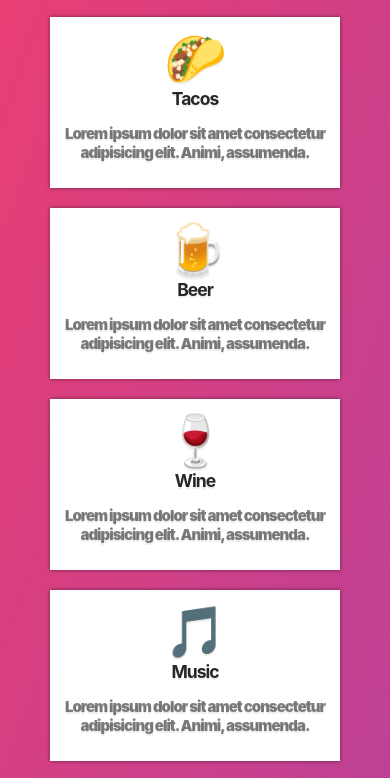
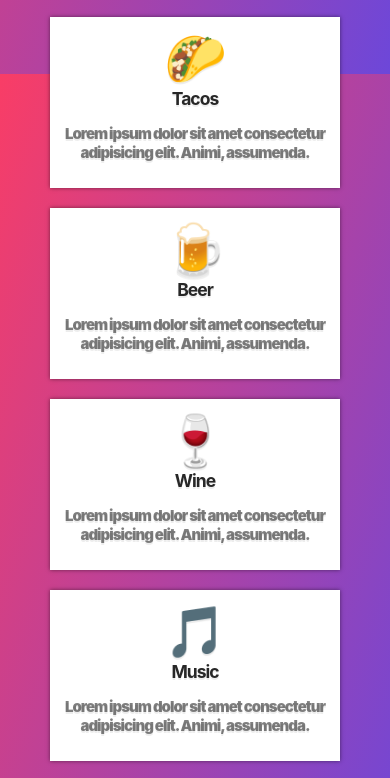
Before and after one commit to ErenHncr/responsive-restaurant-website, a plain HTML site: page index.html in a window 390 px wide. Shown: the part 770-1548 px from the top of the page. Drawn offline with Linux system fonts and the light colour scheme.

Commit message:
changed for responsive

```diff
--- a/index.html
+++ b/index.html
@@ -5,7 +5,7 @@
   <meta charset="UTF-8">
   <meta name="viewport" content="width=device-width, initial-scale=1.0">
   <link rel="stylesheet" href="./style.css">
-  <link rel="stylesheet" href="./Responsive.css">
+  <link rel="stylesheet" href="./responsive.css">
   <title>Responsive Resturant Website!</title>
 </head>
 
--- a/style.css
+++ b/style.css
@@ -27,8 +27,7 @@ html {
 }
 
 body {
-  background-image: url("./images/topography.svg"),
-    linear-gradient(110deg, #f93d66, #6d47d9);
+  background: linear-gradient(110deg, #f93d66, #6d47d9);
   background-size: auto, auto;
   min-height: calc(100vh - 100px);
   /* background-repeat: no-repeat; */
```
